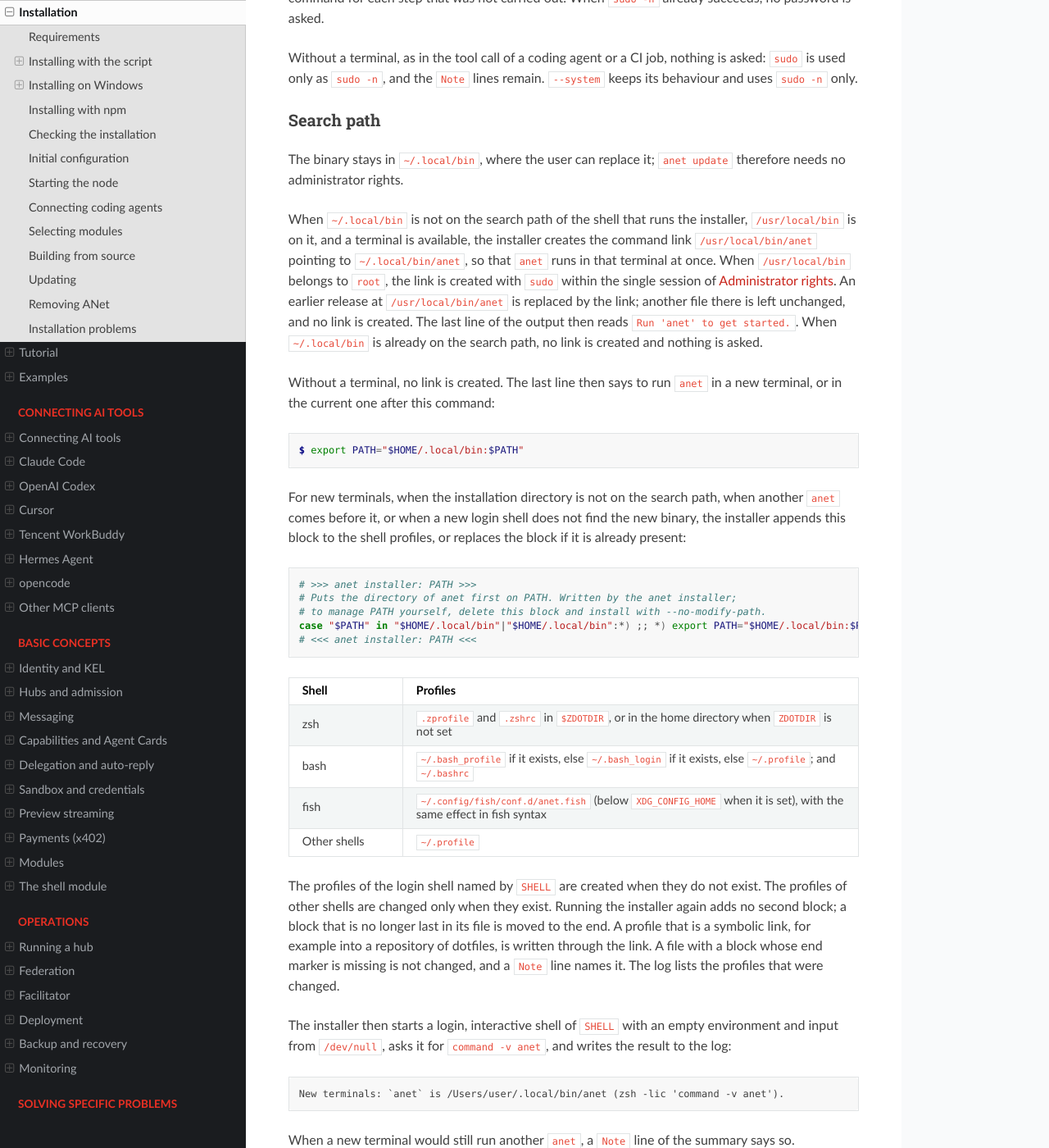
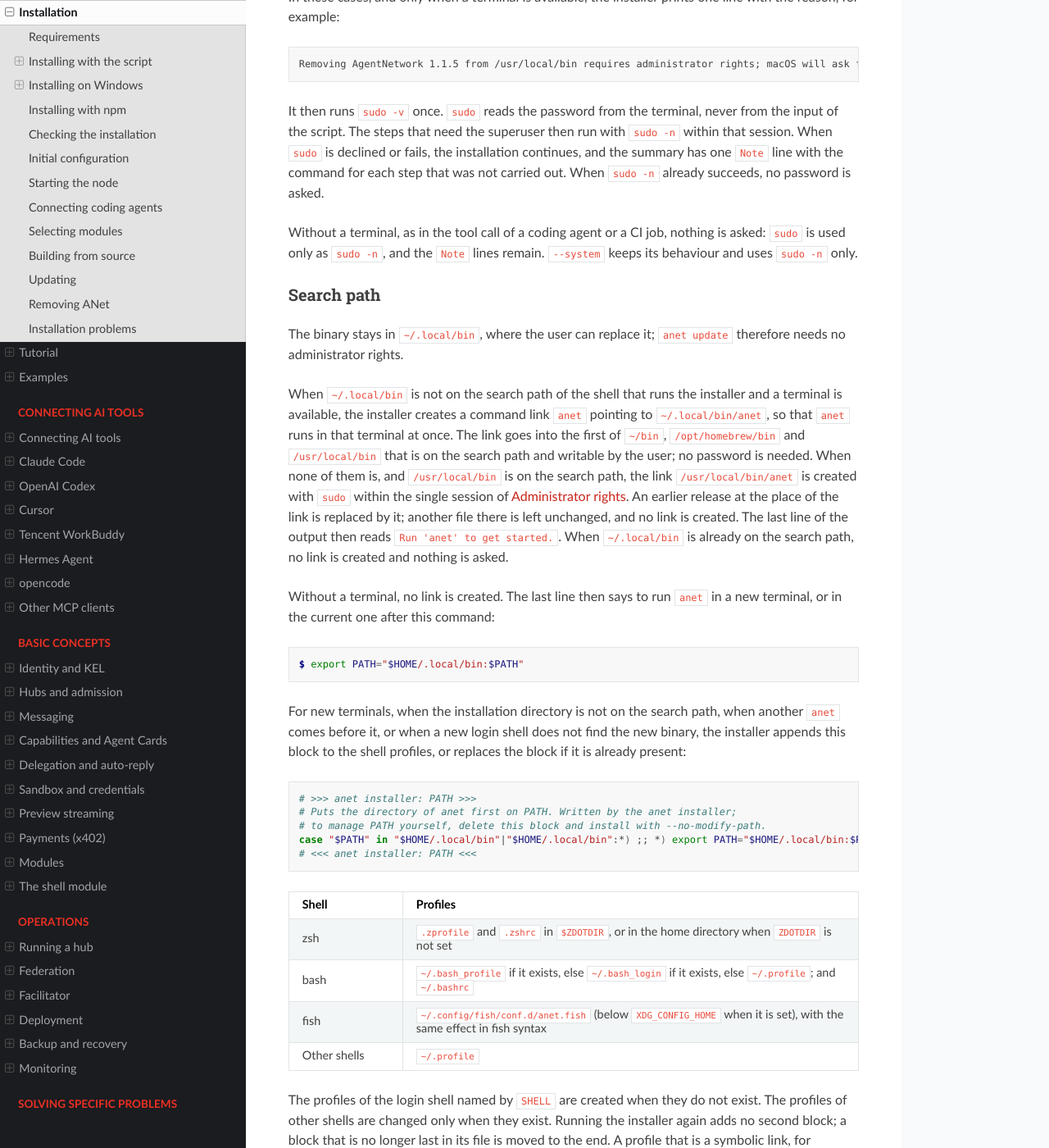
Before and after one commit to ANetResearch/ANet, a Sphinx documentation site: the page built from docs/intro/install.rst, in a window 1280 px wide and 1400 px high, scrolled down 8918 px. Shown: the whole window at 82% size. Built offline with Sphinx 7.4.7 and the Read the Docs theme 3.1.0, drawn with Linux system fonts in a browser that asks for light colours; some of the changed text lies outside the part shown.

Commit message:
install: address the 0.3.6 security review
- install.sh: abort stalled downloads (curl speed limit) and bound the
  metadata fetches; link the command into a user-writable directory on
  PATH before asking for sudo; end the sudo session on exit; report the
  hub state from hub_join.json, including "registering"; exit with
  status 3 when the node does not start or the join fails.
- release: a mirror that serves the current version no longer hides a
  newer release on another source.
- CI: test-install-http.ps1 exercises the real GitHub and npmmirror
  download path of install.ps1 in both PowerShell editions.
- docs: link directory, exit status and the registering state, with
  the zh_CN catalogue; relative source references in the catalogues.

Co-Authored-By: Claude Opus 5.5 <noreply@anthropic.com>

```diff
--- a/docs/intro/install.rst
+++ b/docs/intro/install.rst
@@ -160,6 +160,10 @@ The summary takes these other forms:
        the operator has run it.
    * - ``Hub   <hub>``
      - The node had joined this hub before and keeps it.
+   * - ``Hub   <hub> (registering; it completes on its own)``
+     - The hub accepted the request but did not confirm it within the wait
+       of the installer. The node retries by itself; ``anet status`` shows
+       the result.
    * - ``Hub   <hub> (not joined)``
      - The join did not complete; a ``Note`` line names the command to repeat
        it.
@@ -168,6 +172,13 @@ The summary takes these other forms:
    * - ``Note: <text>``
      - A step that is left to the user, with the exact command, for example
        an earlier binary that only the superuser can remove.
+
+The exit status of the installer is 0 when the binary is installed and, unless
+``--no-start`` or ``--no-join`` leaves them out, the node runs and the join is
+complete, pending admission or still registering. It is 3 when the binary is
+installed but the node did not start or the join failed; the summary then
+names the command to repeat the step. Any other failure ends the installation
+with exit status 1 and leaves the installed version unchanged.
 
 ``anet`` without arguments prints a short overview: the version, the main
 commands, the identity, the hub state with the next command, four common
@@ -481,13 +492,15 @@ The binary stays in ``~/.local/bin``, where the user can replace it;
 ``anet update`` therefore needs no administrator rights.
 
 When ``~/.local/bin`` is not on the search path of the shell that runs the
-installer, ``/usr/local/bin`` is on it, and a terminal is available, the
-installer creates the command link ``/usr/local/bin/anet`` pointing to
-``~/.local/bin/anet``, so that ``anet`` runs in that terminal at once. When
-``/usr/local/bin`` belongs to ``root``, the link is created with ``sudo``
-within the single session of :ref:`intro-install-sudo`. An earlier release at
-``/usr/local/bin/anet`` is replaced by the link; another file there is left
-unchanged, and no link is created. The last line of the output then reads
+installer and a terminal is available, the installer creates a command link
+``anet`` pointing to ``~/.local/bin/anet``, so that ``anet`` runs in that
+terminal at once. The link goes into the first of ``~/bin``,
+``/opt/homebrew/bin`` and ``/usr/local/bin`` that is on the search path and
+writable by the user; no password is needed. When none of them is, and
+``/usr/local/bin`` is on the search path, the link ``/usr/local/bin/anet`` is
+created with ``sudo`` within the single session of :ref:`intro-install-sudo`.
+An earlier release at the place of the link is replaced by it; another file
+there is left unchanged, and no link is created. The last line of the output then reads
 ``Run 'anet' to get started.``. When ``~/.local/bin`` is already on the search
 path, no link is created and nothing is asked.
 
@@ -552,7 +565,7 @@ With ``--no-modify-path``, neither the profiles nor the command link are
 changed, and the last line of the output names the directory to put on the
 search path. When the installer runs as the superuser, it does not change
 profiles. To undo the change, delete the lines between the two markers, and
-remove the link ``/usr/local/bin/anet`` if it was created.
+remove the command link ``anet`` if it was created; the log names its place.
 
 .. _intro-install-verify:
 
```
Also changed, not shown: 10 other files.
